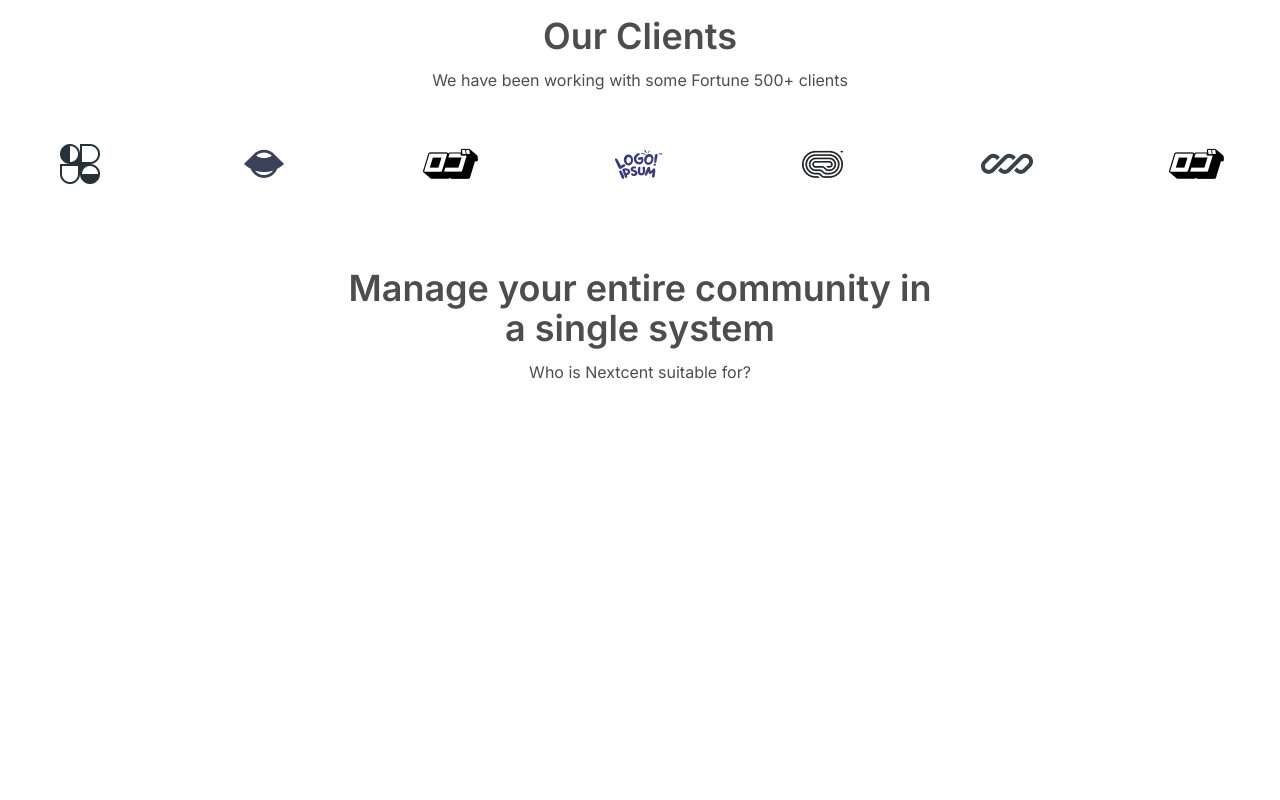
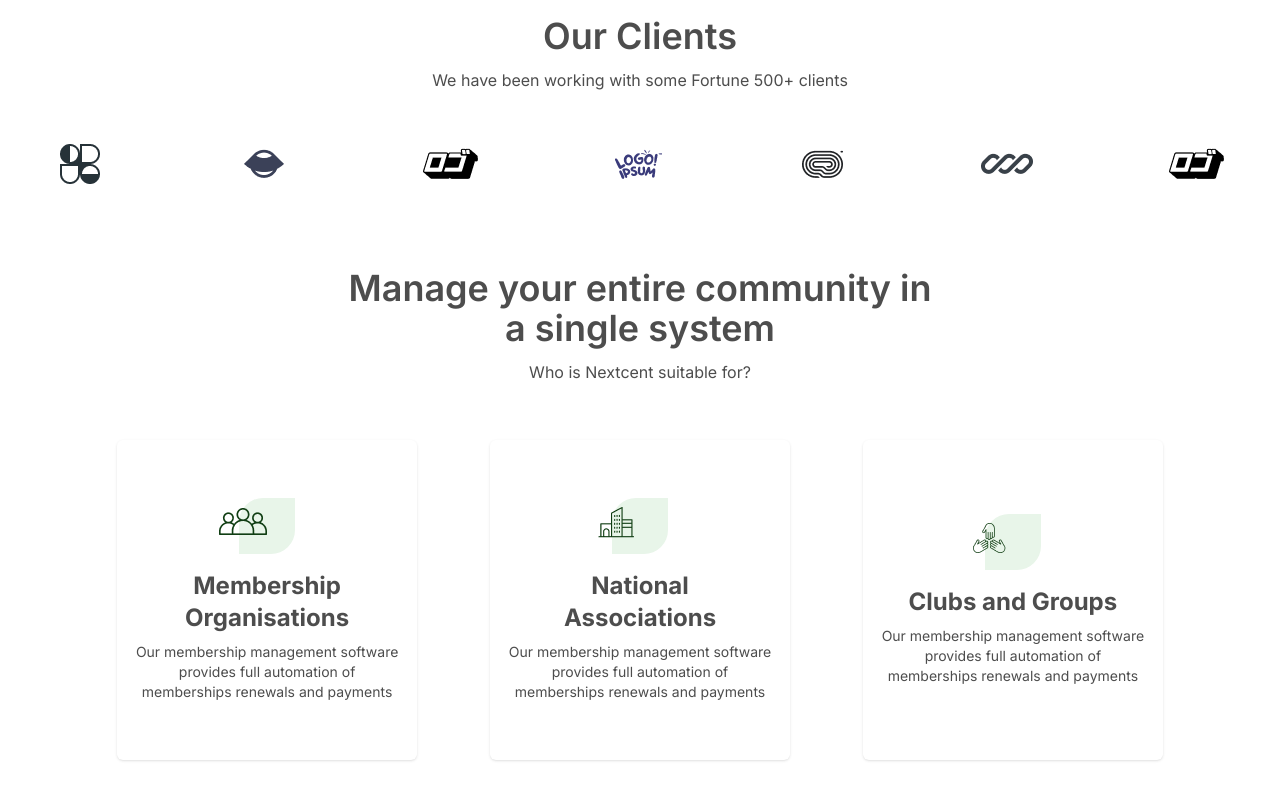
Before and after one commit to septianadip17/slicing-exercise-part4, a React (Vite) app: page / in a window 1280 px wide. Shown: the part 880-1680 px from the top of the page. Before the commit the page ends 1328 px from the top, so only its background shows below. Built offline with nearby package versions, Linux system fonts and the light colour scheme.

Commit message:
services finished

```diff
--- a/src/components/Services.jsx
+++ b/src/components/Services.jsx
@@ -1,6 +1,30 @@
 import React from "react";
 
 const Services = () => {
+  const services = [
+    {
+      id: 1,
+      title: "Membership Organisations",
+      description:
+        "Our membership management software provides full automation of memberships renewals and payments",
+      image: "/src/assets/icons/membership.png",
+    },
+    {
+      id: 2,
+      title: "National Associations",
+      description:
+        "Our membership management software provides full automation of memberships renewals and payments",
+      image: "/src/assets/icons/associations.png",
+    },
+    {
+      id: 3,
+      title: "Clubs and Groups",
+      description:
+        "Our membership management software provides full automation of memberships renewals and payments",
+      image: "/src/assets/icons/groups-club.png",
+    },
+  ];
+
   return (
     <div className="md:px-14 px-4 py-16 max-w-screen-2xl mx-auto">
       <div className="text-center my-8">
@@ -22,6 +46,7 @@ const Services = () => {
           <img src="/src/assets/company7.png" alt="company 7" />
         </div>
       </div>
+
       {/* services cards */}
       <div className="mt-20 md:w-1/2 mx-auto text-center">
         <h2 className="text-4xl text-neutralDGrey font-semibold mb-3">
@@ -29,6 +54,27 @@ const Services = () => {
         </h2>
         <p className="text-neutralDGrey">Who is Nextcent suitable for?</p>
       </div>
+
+      {/* cards */}
+      <div className="mt-14 grid lg:grid-cols-3 md:grid-cols-2 grid-cols-1 md:w-11/12 mx-auto gap-12">
+        {
+        services.map(service =>
+          <div
+            key={service.id}
+            className="px-4 py-8 text-center md:w-[300px] mx-auto md:h-80 rounded-md shadow cursor-pointer hover:-translate-y-5 hover:border-b-4 hover:border-indigo-700 transition-all duration-300 flex items-center justify-center h-full"
+          >
+            <div>
+              <div className="bg-[#E8F5E9] mb-4 h-14 w-14 mx-auto rounded-tl-3xl rounded-br-3xl">
+                <img src={service.image} alt="icon" className="-ml-5" />
+              </div>
+              <h4 className="text-2xl text-neutralDGrey font-bold mb-2 px-2">
+                {service.title}
+              </h4>
+              <p className="text-sm text-neutralDGrey">{service.description}</p>
+            </div>
+          </div>
+        )}
+      </div>
     </div>
   );
 };
```
